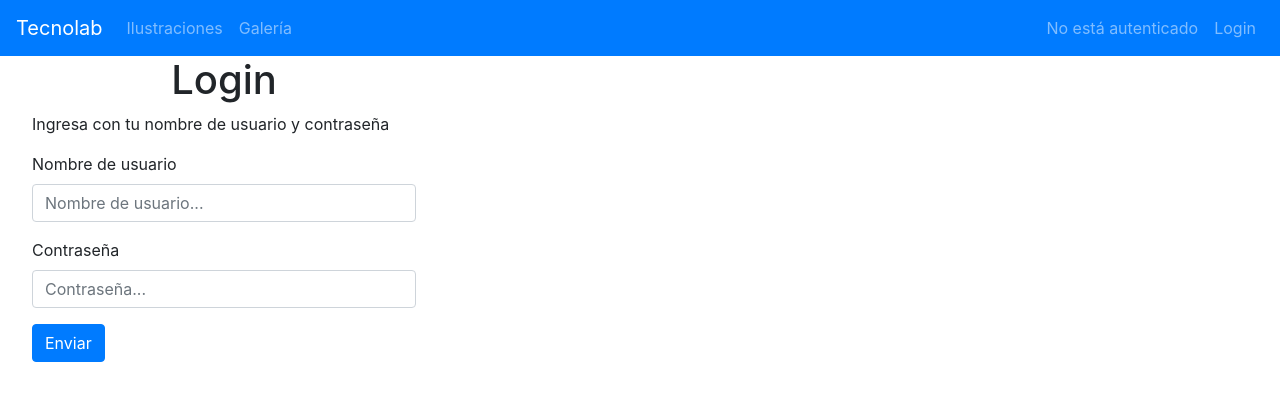
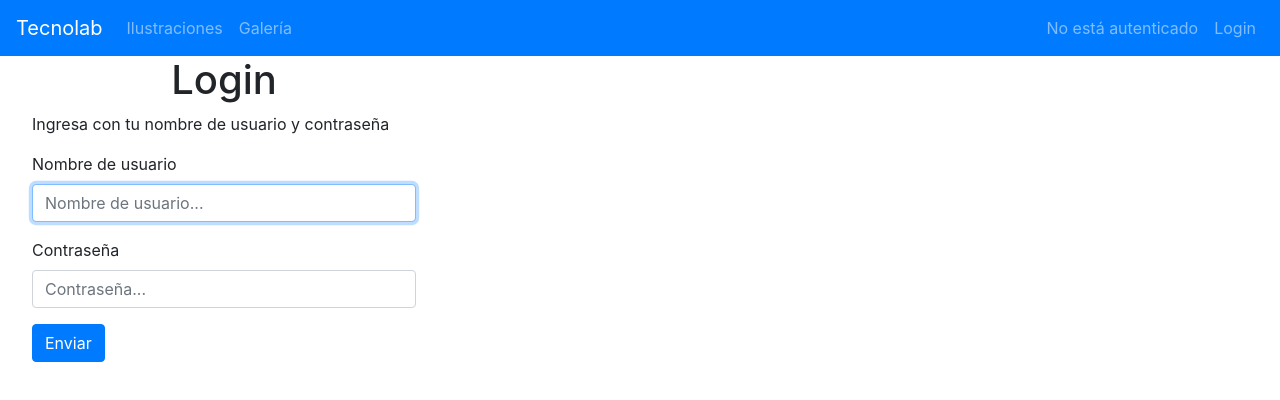
Before and after one commit to rgomez96/Tecnolab, a React (Create React App) app: page /login in a window 1280 px wide. Shown: the top 400 px of the page. Built offline with nearby package versions, Linux system fonts and the light colour scheme.

Commit message:
login.js: ahora almacena usuario y contraseña en state

```diff
--- a/src/App.js
+++ b/src/App.js
@@ -1,6 +1,6 @@
 import React, { Component } from 'react';
 import './App.css';
-import Navbar from './components/Navbar'
+import Navbar from './components/Barra'
 import { BrowserRouter, Route } from 'react-router-dom';
 import Home from './components/Home';
 import Galeria from './components/Galeria'
--- a/src/components/Navbar.js
+++ b/src/components/Barra.js
@@ -14,7 +14,7 @@ class Barra extends React.Component {
       <Nav.Link href="/ilustraciones">Ilustraciones</Nav.Link>
       <Nav.Link href="/galeria">Galería</Nav.Link>
     </Nav>
-    <Nav className="justify-content-end" activeKey="/home">
+    <Nav className="justify-content-end">
     <Nav.Item>
       <Nav.Link href="/login">No está autenticado</Nav.Link>
     </Nav.Item>
--- a/src/components/Login.js
+++ b/src/components/Login.js
@@ -6,20 +6,45 @@ import './Login.css';
 
 
 class Login extends React.Component {
+  constructor(props) {
+    super(props);
+
+    this.state={
+      usuario:"",
+      contraseña: ""
+    };
+  }
+
+  handleChangeUsuario = event => {
+    this.setState({usuario: event.target.value});
+    console.log("usuario: " + this.state.usuario);
+  }
+
+  handleChangeContraseña = event => {
+    this.setState({contraseña: event.target.value});
+    console.log("contraseña:" + this.state.contraseña);
+  }
+
+  handleSubmit = event => {
+    console.log(123)
+  }
+
   render() {
     return (
       <div className="containerlogin">
           <h1>Login</h1>
           <p> Ingresa con tu nombre de usuario y contraseña </p>
-       <Form>
-  <Form.Group controlId="formBasicEmail">
+
+
+       <Form onSubmit={this.handleSubmit}>
+  <Form.Group controlId="formBasicUser">
     <Form.Label>Nombre de usuario</Form.Label>
-    <Form.Control type="text" placeholder="Nombre de usuario..." />
+    <Form.Control autoFocus type="text" placeholder="Nombre de usuario..." onChange={this.handleChangeUsuario.bind(this)} />
   </Form.Group>
 
   <Form.Group controlId="formBasicPassword">
     <Form.Label>Contraseña</Form.Label>
-    <Form.Control type="password" placeholder="Contraseña..." />
+    <Form.Control type="password" placeholder="Contraseña..." onChange={this.handleChangeContraseña.bind(this)}/>
   </Form.Group>
   <Button variant="primary" type="submit">
     Enviar
```
